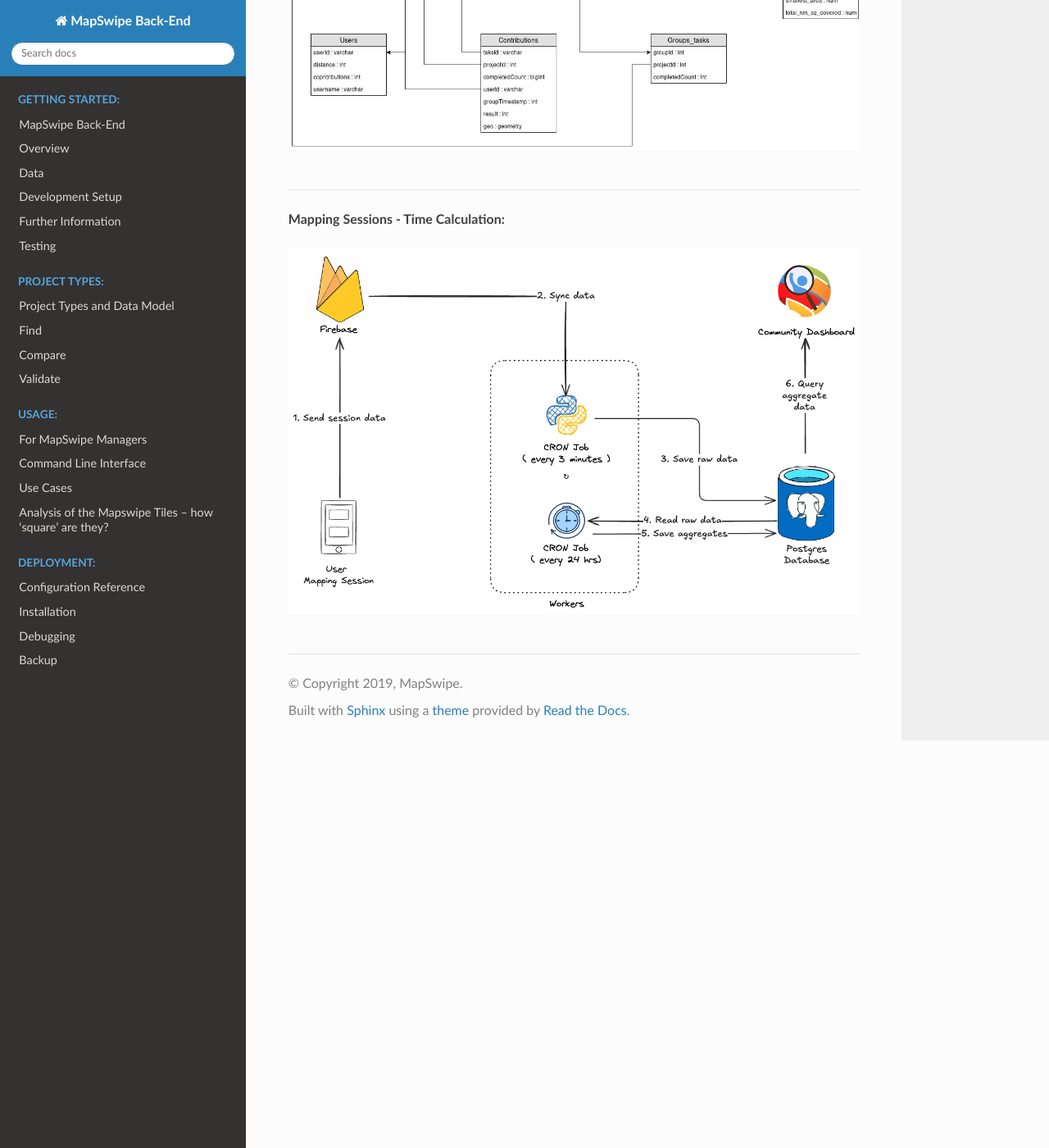
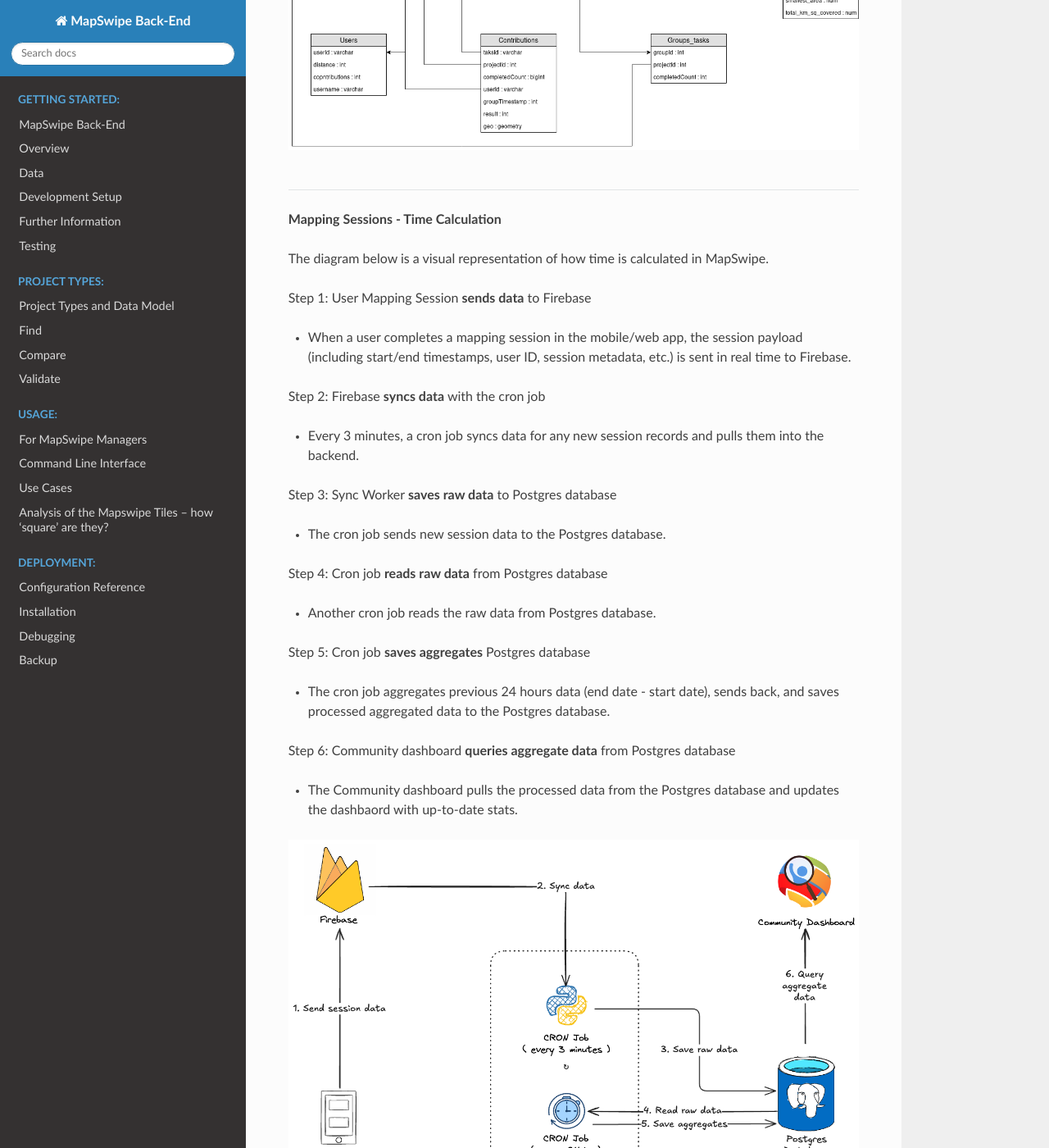
Before and after one commit to mapswipe/python-mapswipe-workers, a Sphinx documentation site: the page built from docs/source/diagrams.md, in a window 1280 px wide and 1400 px high, scrolled down 5146 px. Shown: the whole window at 82% size. Built offline with Sphinx 7.4.7 and the Read the Docs theme 3.1.0, drawn with Linux system fonts in a browser that asks for light colours.

Commit message:
Update diagrams.md with descriptions as well

```diff
--- a/docs/source/diagrams.md
+++ b/docs/source/diagrams.md
@@ -38,5 +38,27 @@
 
 ---
 
-**Mapping Sessions - Time Calculation:**
+**Mapping Sessions - Time Calculation**
+
+The diagram below is a visual representation of how time is calculated in MapSwipe.
+
+Step 1: User Mapping Session **sends data** to Firebase
+- When a user completes a mapping session in the mobile/web app, the session payload (including start/end timestamps, user ID, session metadata, etc.) is sent in real time to Firebase.
+
+Step 2: Firebase **syncs data** with the cron job
+- Every 3 minutes, a cron job syncs data for any new session records and pulls them into the backend.
+
+Step 3: Sync Worker **saves raw data** to Postgres database
+- The cron job sends new session data to the Postgres database.
+
+Step 4: Cron job **reads raw data** from Postgres database
+- Another cron job reads the raw data from Postgres database.
+
+Step 5: Cron job **saves aggregates** Postgres database
+- The cron job aggregates previous 24 hours data (end date - start date), sends back, and saves processed aggregated data to the Postgres database.
+
+Step 6: Community dashboard **queries aggregate data** from Postgres database
+- The Community dashboard pulls the processed data from the Postgres database and updates the dashbaord with up-to-date stats.
+
+
 ![MapSwipe Time Calculation](_static/img/mapswipe-time-calculation.png)
```
